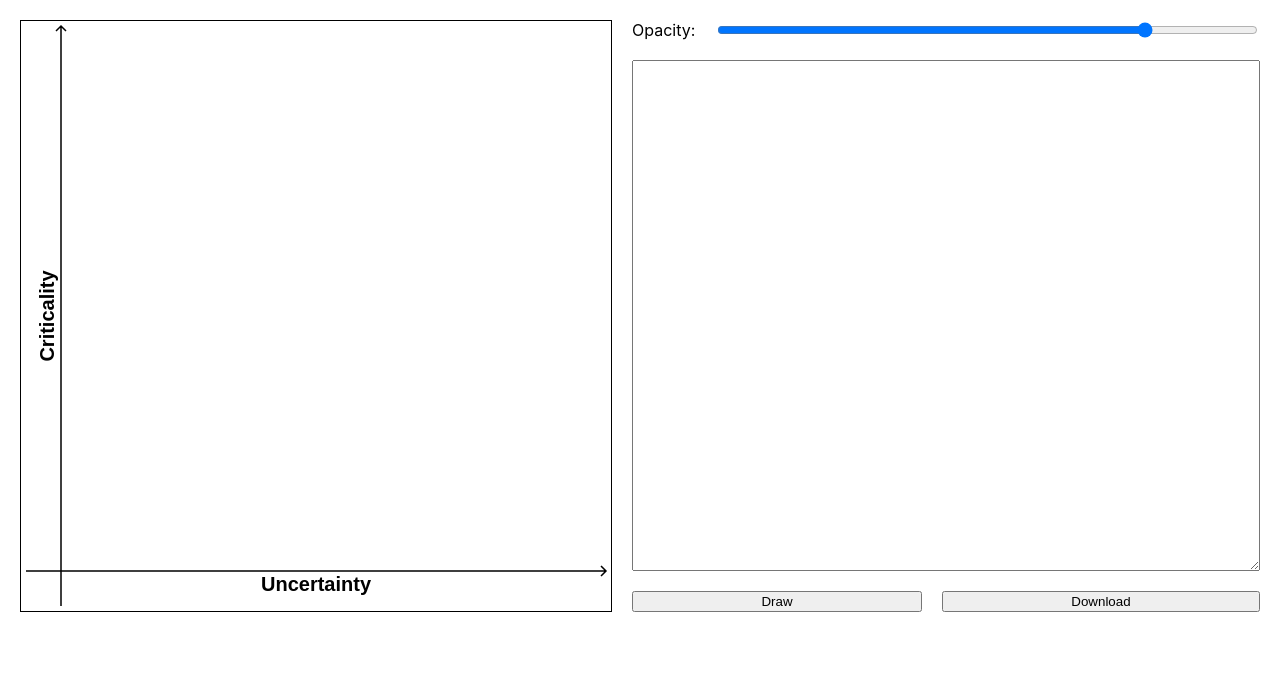
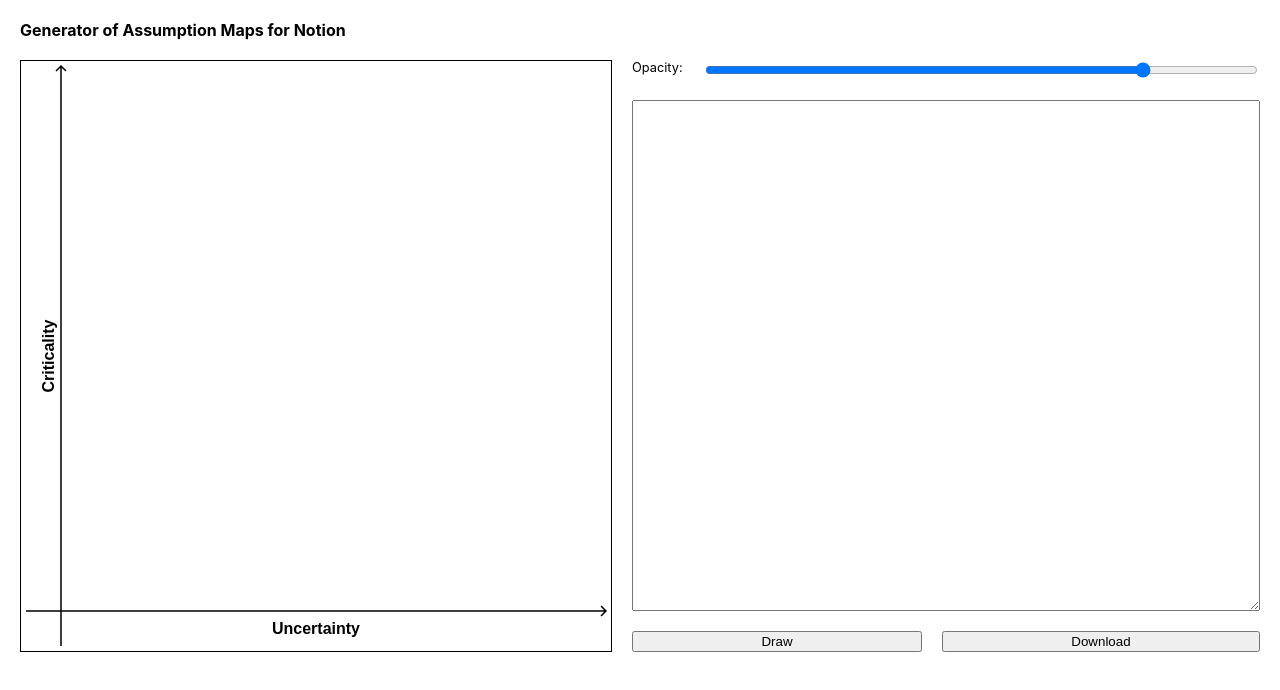
Before and after one commit to acarva/notion-chart-generator, a plain HTML site: page index.html in a window 1280 px wide. Drawn offline with Linux system fonts and the light colour scheme.

Commit message:
Added Title

```diff
--- a/index.html
+++ b/index.html
@@ -1,13 +1,14 @@
 <html width="100%" height="100%">
 <head>
-    <title> Another simple HTML example
-    </title>
+    <title> Generator of Assumption Maps for Notion </title>
     <link rel="stylesheet" href="./style/index.css"></style>
 </head>
 
 <body>
     <script src="./src/chart.js"></script>
     <script src="./src/assumption.map.js"></script>
+    <div class="control-container vertical">
+        <div class="title">Generator of Assumption Maps for Notion</div>
         <div class="control-container horizontal">
             <div>
                 <canvas id="assumptionMatrix" width="590" height="590">
@@ -22,6 +23,7 @@
                 <div height="80" class="control-container horizontal">
                     <input type="button" id="drawAssumptions" height="80" value="Draw"></input>
                     <input type="button" id="downloadAssumptions" height="80" value="Download"></input>
+                </div>
             </div>
         </div>
     </div>
--- a/style/index.css
+++ b/style/index.css
@@ -1,6 +1,6 @@
 body {
     font-family: ui-sans-serif, -apple-system, BlinkMacSystemFont, "Segoe UI", Helvetica, "Apple Color Emoji", Arial, sans-serif, "Segoe UI Emoji", "Segoe UI Symbol";
-    font-size: 16px;
+    font-size: 0.8em;
     margin: 20;
 }
 
@@ -11,6 +11,12 @@ body {
 
 #assumptionsInput {
     flex-grow: 1;
+}
+
+.title {
+    font-size: 1.25em;
+    font-weight: 700;
+    text-align: left;
 }
 
 .control-container {
```
Lines whose indentation alone changed are shown as unchanged.
